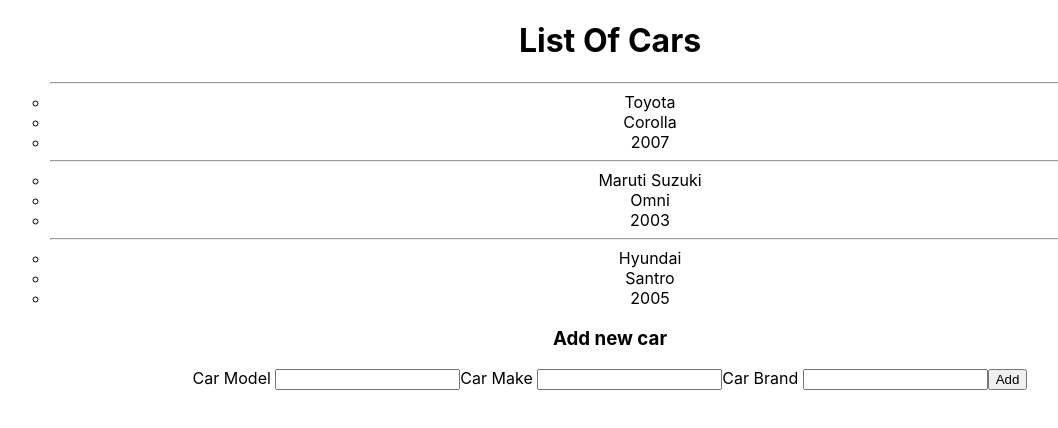
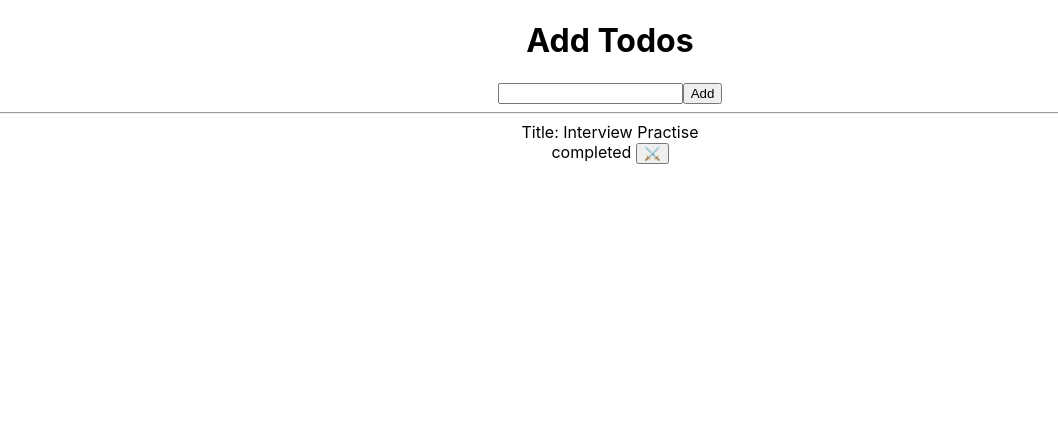
Before and after one commit to Varu98/InterviewPractise, a React (Create React App) app in the folder JSAlgo/: page / in a window 1280 px wide. Shown: the top 428 px of the page, without its empty margins (30-1088 px from the left). Built offline with nearby package versions, Linux system fonts and the light colour scheme.

Commit message:
add : csb folder

```diff
--- a/JSAlgo/src/App.js
+++ b/JSAlgo/src/App.js
@@ -1,4 +1,5 @@
 import "./App.css";
+import AddTodo from "./Components/AddTodo";
 import BrandFilter from "./Components/BrandFilter";
 import DisplayName from "./Components/DisplayName";
 import FilterTodo from "./Components/FilterTodo";
@@ -14,7 +15,8 @@
       {/* <VanillaBrandFilter /> */}
       {/* <VanillaTodoFilter /> */}
       {/* <DisplayName /> */}
-      <ListOfCars />
+      {/* <ListOfCars /> */}
+      <AddTodo />
     </div>
   );
 }
--- /dev/null
+++ b/JSAlgo/src/Components/AddTodo.jsx
@@ -0,0 +1,63 @@
+import React, { useState } from "react";
+
+const AddTodo = () => {
+  const [listOfTodos, setListOfTodos] = useState([
+    {
+      title: "Interview Practise",
+      isCompleted: false,
+    },
+  ]);
+  const [newTodo, setNewTodo] = useState({ title: "", isCompleted: false });
+
+  const inputHandler = (e) => {
+    const { value } = e.target;
+    setNewTodo((prev) => ({ ...prev, title: value }));
+    console.log(newTodo);
+  };
+
+  const submitNewTodo = (e) => {
+    e.preventDefault();
+    setListOfTodos((prev) => [...prev, newTodo]);
+    console.log(listOfTodos);
+  };
+
+  const setToggle = (e, todo) => {
+    console.log(todo);
+    setListOfTodos((prev) => [...prev, (todo.isCompleted = !todo.isCompleted)]);
+  };
+  return (
+    <div>
+      <h1>Add Todos</h1>
+      <input
+        type="text"
+        onChange={(e) => {
+          inputHandler(e);
+        }}
+      />
+      <button
+        onClick={(e) => {
+          submitNewTodo(e);
+          console.log(listOfTodos);
+        }}
+      >
+        Add
+      </button>
+      <div>
+        {listOfTodos.map((todo) => (
+          <div>
+            <hr />
+            <div>Title: {todo.title}</div>
+            <div>
+              completed{" "}
+              <button onClick={(e) => setToggle(e, todo)}>
+                {todo.isCompleted === true ? "✅" : "⚔️"}
+              </button>
+            </div>
+          </div>
+        ))}
+      </div>
+    </div>
+  );
+};
+
+export default AddTodo;
```
Also changed, not shown: 1 other file (tests, documents, lock files or other folders).
